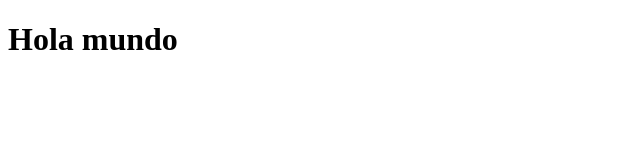
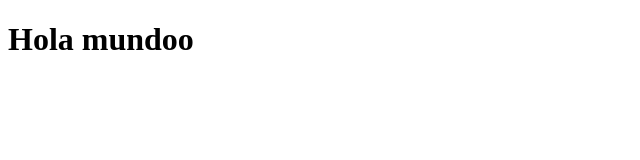
Before and after one commit to DannielSLl/web-mc-front, an Angular app: page / in a window 1280 px wide. Shown: the top 160 px of the page, without its empty margins (0-640 px from the left). Built offline with nearby package versions, Linux system fonts and the light colour scheme.

Commit message:
Hola mundo 2

```diff
--- a/src/app/app.component.html
+++ b/src/app/app.component.html
@@ -1,2 +1,2 @@
-<h1>Hola mundo</h1>
+<h1>Hola mundoo</h1>
 <router-outlet />
```
